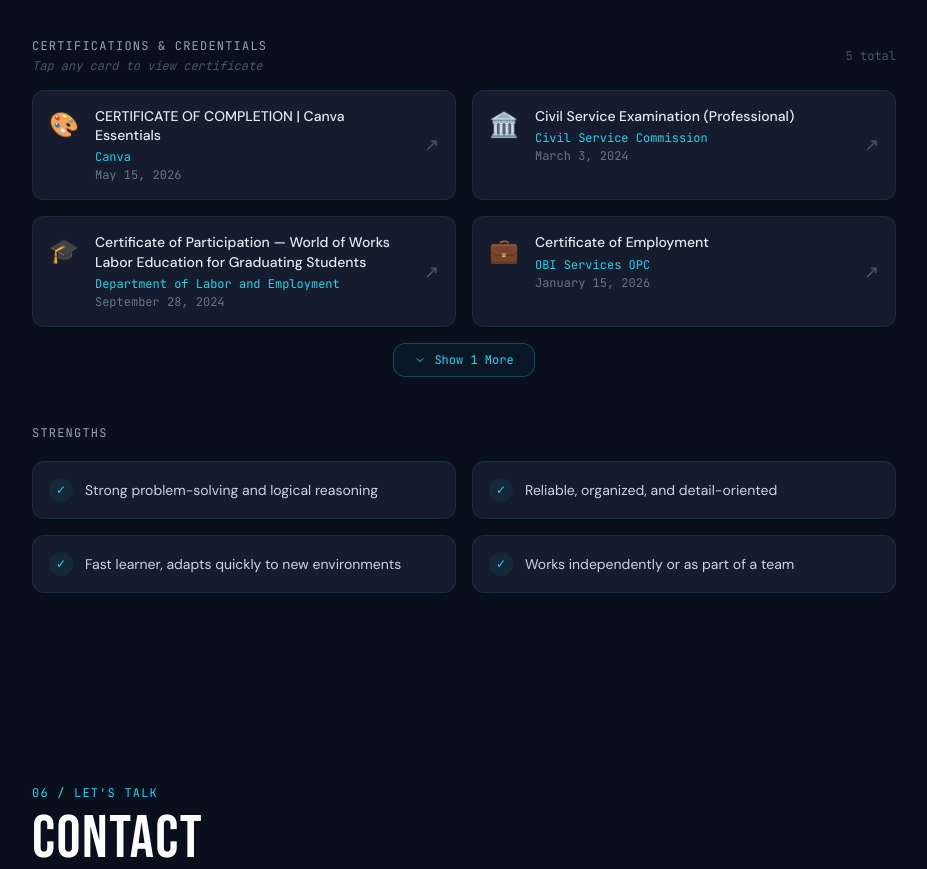
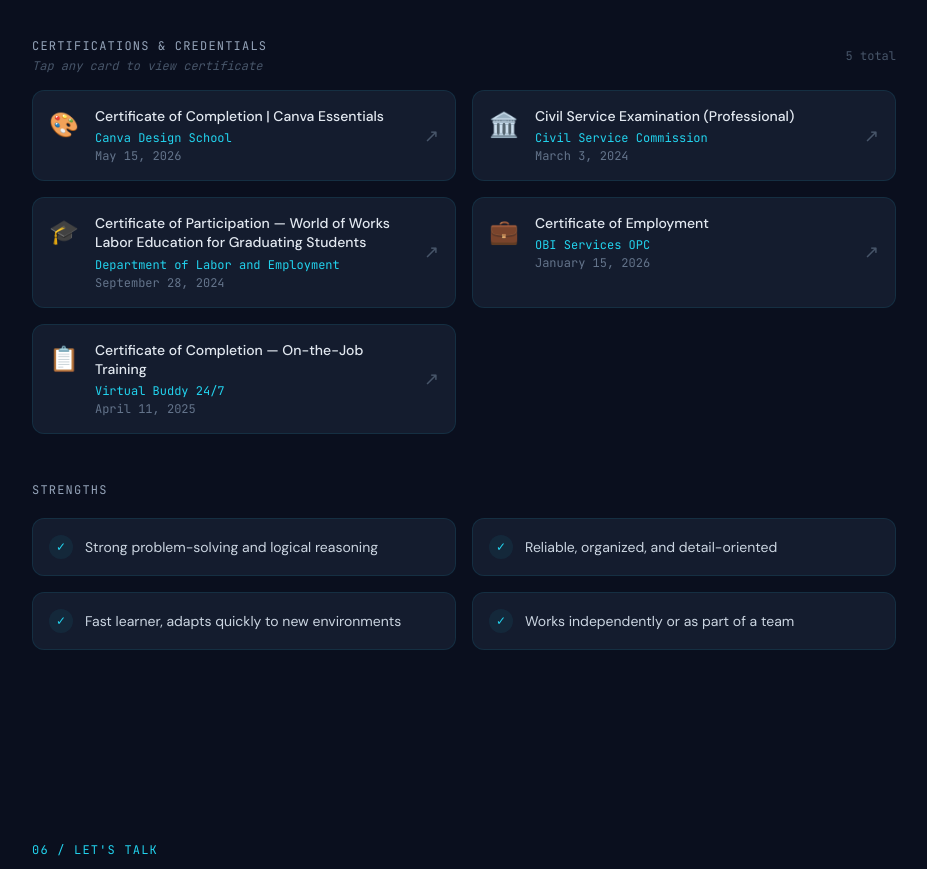
Before and after one commit to ZegionV2/patrick-portfolio, a React (Create React App) app: page / in a window 1280 px wide. Shown: the part 5376-6245 px from the top of the page, without its empty margins (176-1103 px from the left). Built offline with nearby package versions, Linux system fonts and the light colour scheme.

Commit message:
Another content updates

```diff
--- a/src/App.jsx
+++ b/src/App.jsx
@@ -223,8 +223,8 @@
 // ▼ For each cert, set image: '/cert-1.jpg' etc. once you add them to /public/
 const CERTIFICATIONS = [
   {
-    title: 'CERTIFICATE OF COMPLETION | Canva Essentials',
-    issuer: 'Canva',
+    title: 'Certificate of Completion | Canva Essentials',
+    issuer: 'Canva Design School',
     date: 'May 15, 2026',
     icon: '🎨',
     image: '/cert5.png', // e.g. '/cert-csc.jpg'
@@ -1325,7 +1325,7 @@
 // Desktop cert grid with show-more toggle
 function CertGrid({ onOpen }) {
   const [showAll, setShowAll] = useState(false);
-  const INITIAL = 4;
+  const INITIAL = 5;
   const visible = showAll ? CERTIFICATIONS : CERTIFICATIONS.slice(0, INITIAL);
   const hasMore = CERTIFICATIONS.length > INITIAL;
 
```
